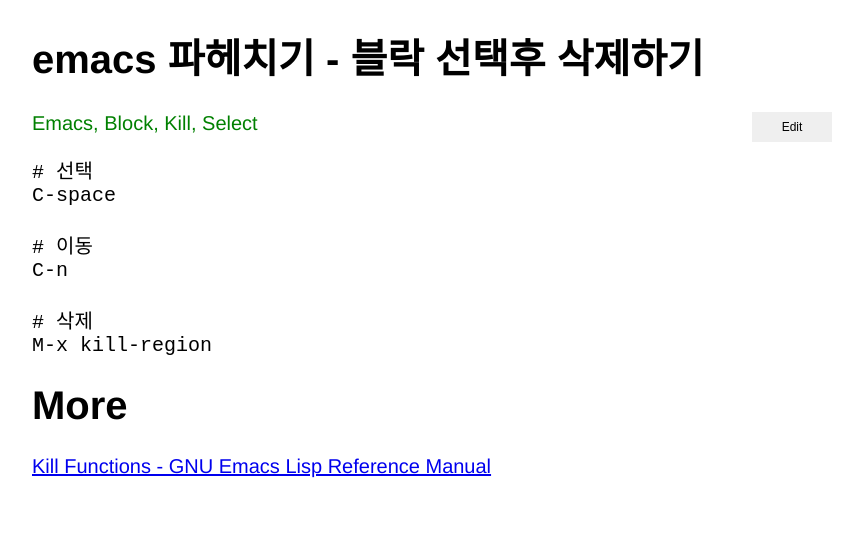
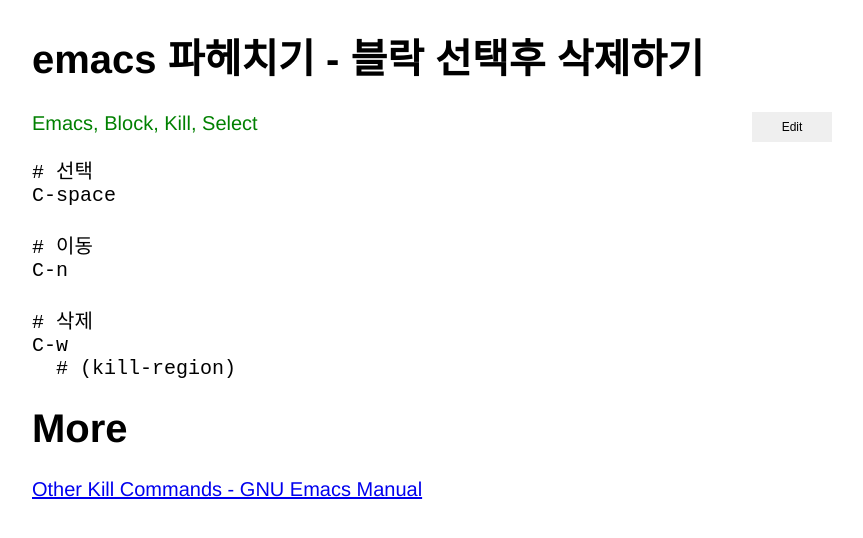
Before and after one commit to xiote/20200810_xiote.github.io, a Jekyll site: the page built from _posts/2020-07-21-15-38-03.md, in a window 1280 px wide. Shown: the top 538 px of the page, without its empty margins (208-1071 px from the left). Built offline with Jekyll 4.4.1, drawn with Linux system fonts in a browser that asks for light colours.

Commit message:
Update 2020-07-21-15-38-03.md

````diff
--- a/_posts/2020-07-21-15-38-03.md
+++ b/_posts/2020-07-21-15-38-03.md
@@ -12,8 +12,9 @@ C-space
 C-n
 
 # 삭제
-M-x kill-region
+C-w
+  # (kill-region)
 ```
 
 # More
-[Kill Functions - GNU Emacs Lisp Reference Manual](https://www.gnu.org/software/emacs/manual/html_node/elisp/Kill-Functions.html)
+[Other Kill Commands - GNU Emacs Manual](https://www.gnu.org/software/emacs/manual/html_node/emacs/Other-Kill-Commands.html)
````
